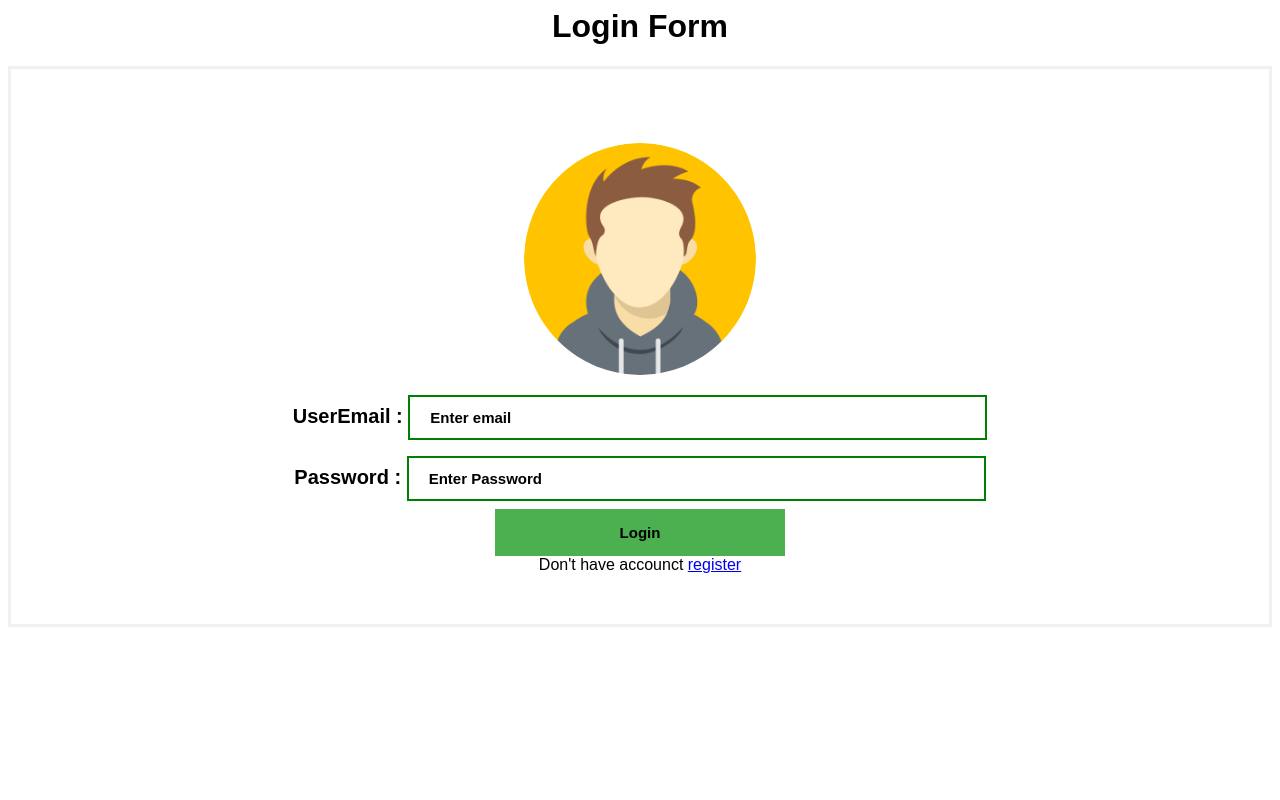
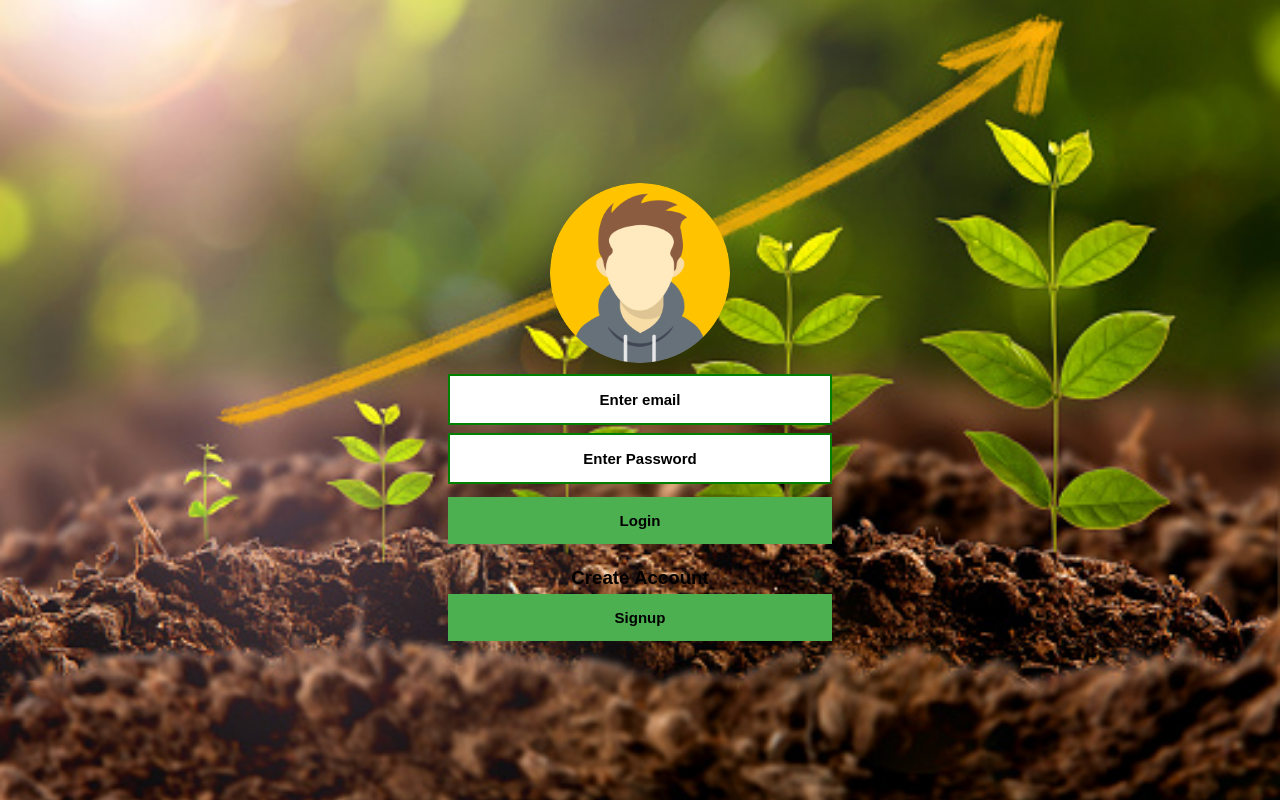
Before and after one commit to JKrishnaKaarthik/Plant-Care-Tracker-App, a Django app: page / in a window 1280 px wide. Run offline with Django 4.2, Linux system fonts and the light colour scheme.

Commit message:
attempt to make design and feature changes

```diff
--- a/PlantCareTracker/static/app.js
+++ b/PlantCareTracker/static/app.js
@@ -95,7 +95,10 @@ document.addEventListener("DOMContentLoaded", function () {
     );
 
     const newPlant = {
-      id: state.plants[state.plants.length - 1].id + 1,
+      id:
+        state.plants.length > 0
+          ? state.plants[state.plants.length - 1].id + 1
+          : 1,
       name: nameInput.value,
       species: speciesInput.value,
       careLevel: careLevelInput.value,
--- a/PlantCareTracker/static/login.css
+++ /dev/null
@@ -1,53 +0,0 @@
-body {
-    font-family: Arial, Helvetica, sans-serif;
-    background-color: white;
-}
-button{
-    background-color: #4caf50;
-    width: 25%;
-    padding: 15px;
-    color: black;
-    border: none;
-    float: center;
-    font-size: 15px;
-}
-label {
-    font-size: 20px;
-}
-form {
-    border: 3px solid #f1f1f1;
-}
-
-
-
-input[type="email"],
-input[type="password"] {
-    width: 50%;
-    font-size: 15px;
-    margin: 8px 0px;
-    padding: 12px 20px;
-    display: inline-block;
-    border: 2px solid green;
-    box-sizing: border-box;
-}
-
-input::placeholder{
-    font-weight: bold;
-    color: black;
-}
-
-button:hover {
-    opacity: 0.7;
-}
-.container {
-    padding: 50px;
-    background-color: white;
-}
-.imgcontainer {
-    text-align: center;
-    margin: 24px 0 12px 0;
-}
-img.avatar {
-    width: 20%;
-    border-radius: 50%;
-}
--- /dev/null
+++ b/PlantCareTracker/static/loginPage.css
@@ -0,0 +1,94 @@
+body {
+  font-family: Arial, Helvetica, sans-serif;
+  background-color: white;
+  background-image: url("login-background.jpg");
+  background-size: cover;
+  background-repeat: no-repeat;
+  margin: 0;
+  background-position: center center; /* Adjust as needed */
+  background-attachment: fixed;
+}
+form {
+  margin: 0px;
+}
+button {
+  background-color: #4caf50;
+  /* Set width to 100% for mobile */
+  padding: 15px;
+  margin: 0px;
+  width: 30%;
+  color: black;
+  border: none;
+  font-size: 15px;
+  /* margin-bottom: 10px; Add margin for spacing between buttons */
+}
+
+input::placeholder {
+  display: flex;
+  text-align: center;
+  font-weight: 600;
+  color: black;
+}
+
+input[type="email"],
+input[type="password"],
+input[type="text"] {
+  width: 30%; /* Set width to 100% for mobile */
+  padding: 15px;
+  margin: -5px; /* Adjust margin for mobile */
+  font-size: 15px;
+  border: 2px solid green;
+  box-sizing: border-box;
+}
+p {
+  margin: 5px;
+  margin-top: -5px;
+  margin-bottom: 10px;
+  /* color: black; */
+  font-size: 30px;
+  color: rgb(52, 43, 221);
+  font-weight: bold;
+}
+h3 {
+  margin: 5px;
+}
+
+button:hover {
+  opacity: 0.7;
+}
+
+.container {
+  width: 100vw;
+  height: 100vh;
+  display: flex;
+  flex-direction: column;
+  justify-content: center;
+  align-items: center;
+}
+
+.imgcontainer {
+  text-align: center;
+  margin: 24px 0 12px 0;
+}
+
+img.avatar {
+  width: 35%; /* Adjust width for mobile */
+  border-radius: 50%;
+}
+
+/* Media query for screens smaller than 600px (typical mobile screens) */
+@media screen and (max-width: 600px) {
+  body {
+    padding: 5%;
+  }
+  input[type="email"],
+  input[type="password"],
+  input[type="text"],
+  button {
+    width: 90%; /* Set width to 100% for mobile */
+  }
+
+  img.avatar {
+    width: 50%; /* Adjust width for mobile */
+  }
+}
--- a/PlantCareTracker/template/index.html
+++ b/PlantCareTracker/template/index.html
@@ -4,7 +4,7 @@
     <meta charset="UTF-8" />
     <meta name="viewport" content="width=device-width, initial-scale=1.0" />
     {%load static%}
-    <link rel="stylesheet" href="{%static 'index.css'%}" />
+    <link rel="stylesheet" href="{%static 'plant.css'%}" />
     <title>Plant Care App</title>
     <script src="{%static 'app.js'%}" defer></script>
   </head>
--- a/PlantCareTracker/template/login.html
+++ b/PlantCareTracker/template/login.html
@@ -1,14 +1,17 @@
-<html>
+<!DOCTYPE html>
+<html lang="en">
   <head>
+    <meta charset="UTF-8" />
+    <meta name="viewport" content="width=device-width, initial-scale=1.0" />
     <title>Signup Page</title>
     {%load static%}
-    <link rel="stylesheet" href="{%static 'login.css'%}" />
+    <link rel="stylesheet" href="{%static 'loginPage.css'%}" />
+    <title>Document</title>
   </head>
   <body>
-    <center><h1>Login Form</h1></center>
-    <form action="#" method="post">
-      {% csrf_token %}
-      <center>
+    <div class="login-main">
+      <form action="#" method="post">
+        {% csrf_token %}
         <div class="container">
           <div class="imgcontainer">
             <img
@@ -17,7 +20,6 @@
               class="avatar"
             />
           </div>
-          <label for="email"><b>UserEmail : </b></label>
           <input
             type="email"
             placeholder="Enter email"
@@ -25,7 +27,6 @@
             float="right"
             required
           /><br />
-          <label for="password"><b>Password : </b></label>
           <input
             type="password"
             placeholder="Enter Password"
@@ -33,10 +34,15 @@
             required
           /><br />
           <button type="submit"><b>Login</b></button><br />
-          Don't have accounct
-          <a href="http://localhost:8000/signup/"> register </a>
+          <h3>Create Account</h3>
+          <button onclick="redirectToSignUpPage()"><b>Signup</b></button>
+          <script>
+            function redirectToSignUpPage() {
+              window.location.href = "/signup";
+            }
+          </script>
         </div>
-      </center>
-    </form>
+      </form>
+    </div>
   </body>
 </html>
--- a/PlantCareTracker/template/signup.html
+++ b/PlantCareTracker/template/signup.html
@@ -47,9 +47,9 @@
           /><br />
           <button type="submit"><b>Signup</b></button><br />
           <p>Existing User?</p>
-          <button onclick="redirectToPage()">Login</button>
+          <button onclick="redirectToLoginPage()">Login</button>
           <script>
-            function redirectToPage() {
+            function redirectToLoginPage() {
               // Replace 'destination.html' with the URL you want to redirect to
               window.location.href = "/";
             }
```
Also changed, not shown: PlantCareTracker/static/index.css (deleted, +0 -49 lines), PlantCareTracker/static/plant.css (added, +66 -0 lines), PlantCareTracker/static/login-background.jpg (added), PlantCareTracker/static/plant-card.jpg (added), PlantCareTracker/static/section-background.jpg (added).
